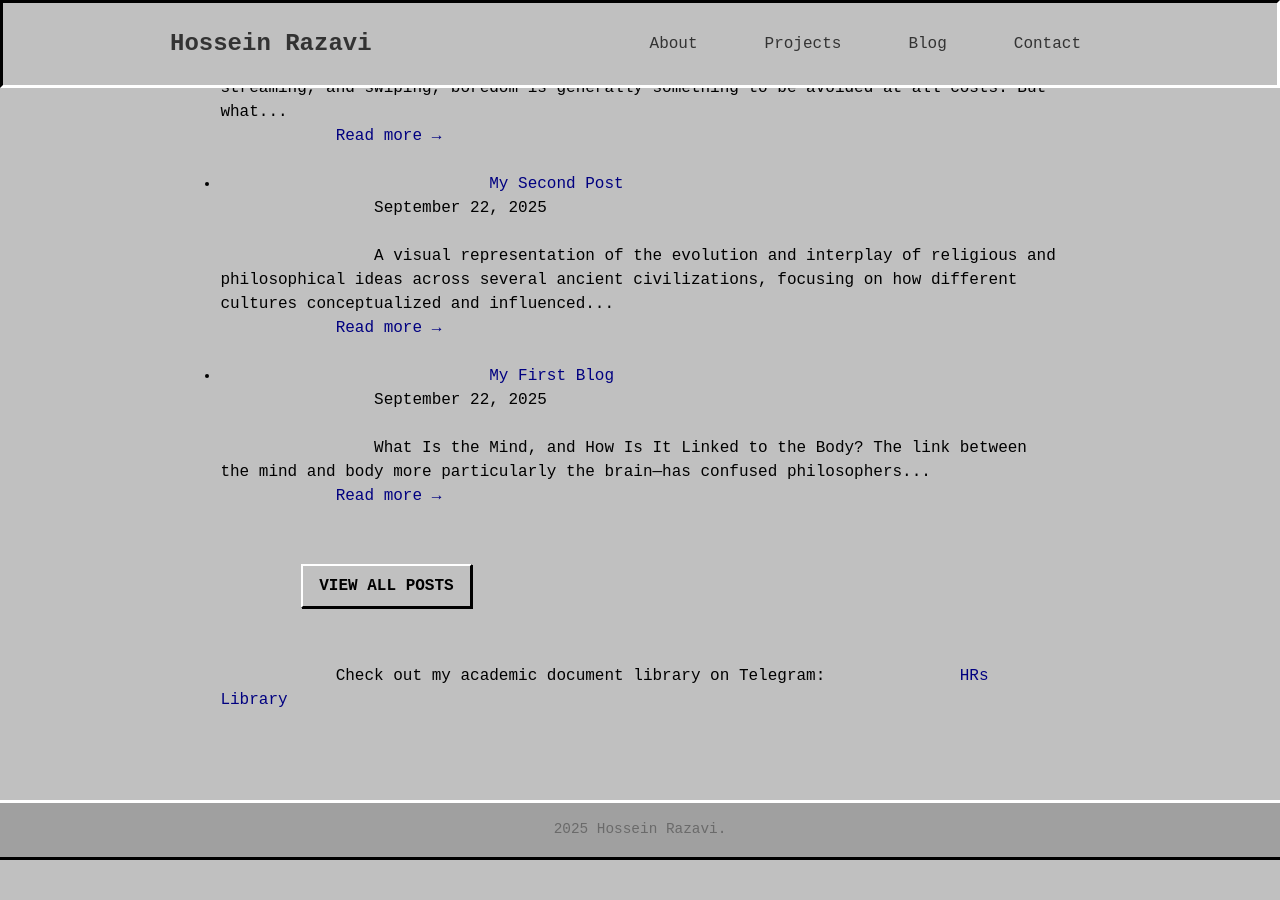
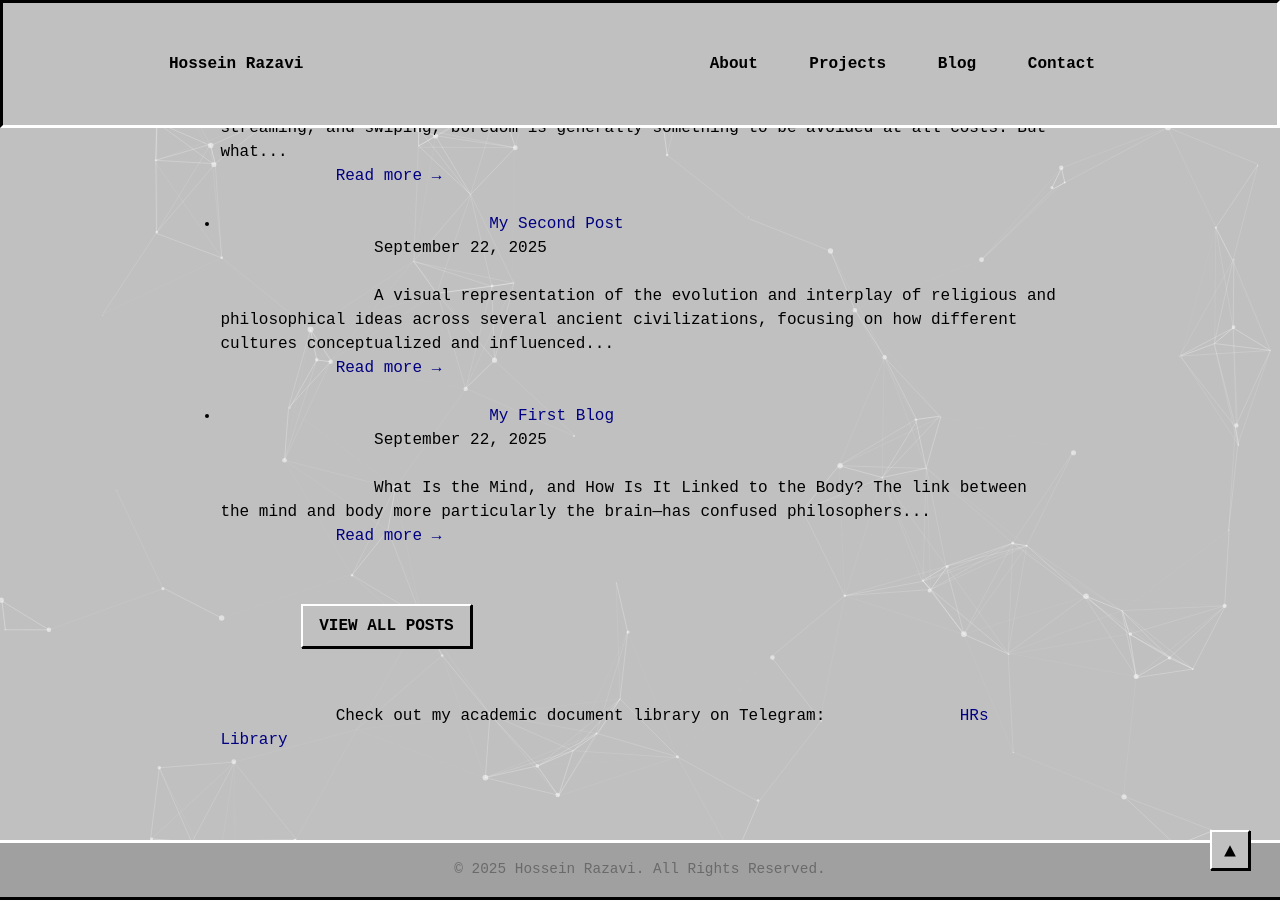
Before and after one commit to UncleRazavi/UncleRazavi.github.io, a Jekyll site: the page built from index.html, in a window 1280 px wide and 900 px high, scrolled down 1659 px. Built offline with Jekyll 4.4.1, drawn with Linux system fonts in a browser that asks for light colours; before the commit the page ends 2519 px from its top, so only the background shows below that.

Commit message:
Refactor default layout with new header and footer

```diff
--- a/_layouts/default.html
+++ b/_layouts/default.html
@@ -2,36 +2,45 @@
 <html lang="en">
 <head>
     <meta charset="UTF-8">
-    <title>{{ page.title }}</title>
     <meta name="viewport" content="width=device-width, initial-scale=1.0">
+    <title>{{ page.title | default: site.title }}</title>
+
     <link rel="stylesheet" href="{{ "/assets/css/main.css" | relative_url }}">
-    <script defer src="{{ "/assets/js/main.js" | relative_url }}"></script>
 </head>
 <body>
+
+    <div id="particles-js"></div>
+
     <header>
-        <div class="container" style="display: flex; justify-content: space-between; align-items: center; padding: 15px 30px;">
-            <!-- Logo / Name -->
-            <a href="{{ "/" | relative_url }}" style="font-size: 1.5rem; font-weight: bold; text-decoration: none; color: #333;">
-                Hossein Razavi
-            </a>
-            <!-- Navigation -->
-            <nav>
-                <ul style="display: flex; list-style: none; margin: 0; padding: 0; gap: 25px;">
-                    <li><a href="{{ "/about.html" | relative_url }}" style="text-decoration: none; color: #333; font-weight: 500;">About</a></li>
-                    <li><a href="{{ "/projects.html" | relative_url }}" style="text-decoration: none; color: #333; font-weight: 500;">Projects</a></li>
-                    <li><a href="{{ "/blog.html" | relative_url }}" style="text-decoration: none; color: #333; font-weight: 500;">Blog</a></li>
-                    <li><a href="{{ "/contact.html" | relative_url }}" style="text-decoration: none; color: #333; font-weight: 500;">Contact</a></li>
-                </ul>
+        <div class="container">
+            <nav style="display: flex; justify-content: space-between; align-items: center;">
+                <a href="{{ "/" | relative_url }}" class="site-title-link">
+                    Hossein Razavi
+                </a>
+
+                <div>
+                    <a href="{{ "/about.html" | relative_url }}">About</a>
+                    <a href="{{ "/projects.html" | relative_url }}">Projects</a>
+                    <a href="{{ "/blog.html" | relative_url }}">Blog</a>
+                    <a href="{{ "/contact.html" | relative_url }}">Contact</a>
+                </div>
             </nav>
         </div>
     </header>
-    <!-- Main Content -->
+
     <main class="container">
         {{ content }}
     </main>
-    <!-- Footer -->
+
     <footer>
-        <p>2025 Hossein Razavi.</p>
+        <p>© 2025 Hossein Razavi. All Rights Reserved.</p>
     </footer>
+
+    <script src="https://cdnjs.cloudflare.com/ajax/libs/three.js/r128/three.min.js"></script>
+
+    <script src="https://cdn.jsdelivr.net/particles.js/2.0.0/particles.min.js"></script>
+
+    <script src="{{ "/assets/js/main.js" | relative_url }}"></script>
+
 </body>
 </html>
```
